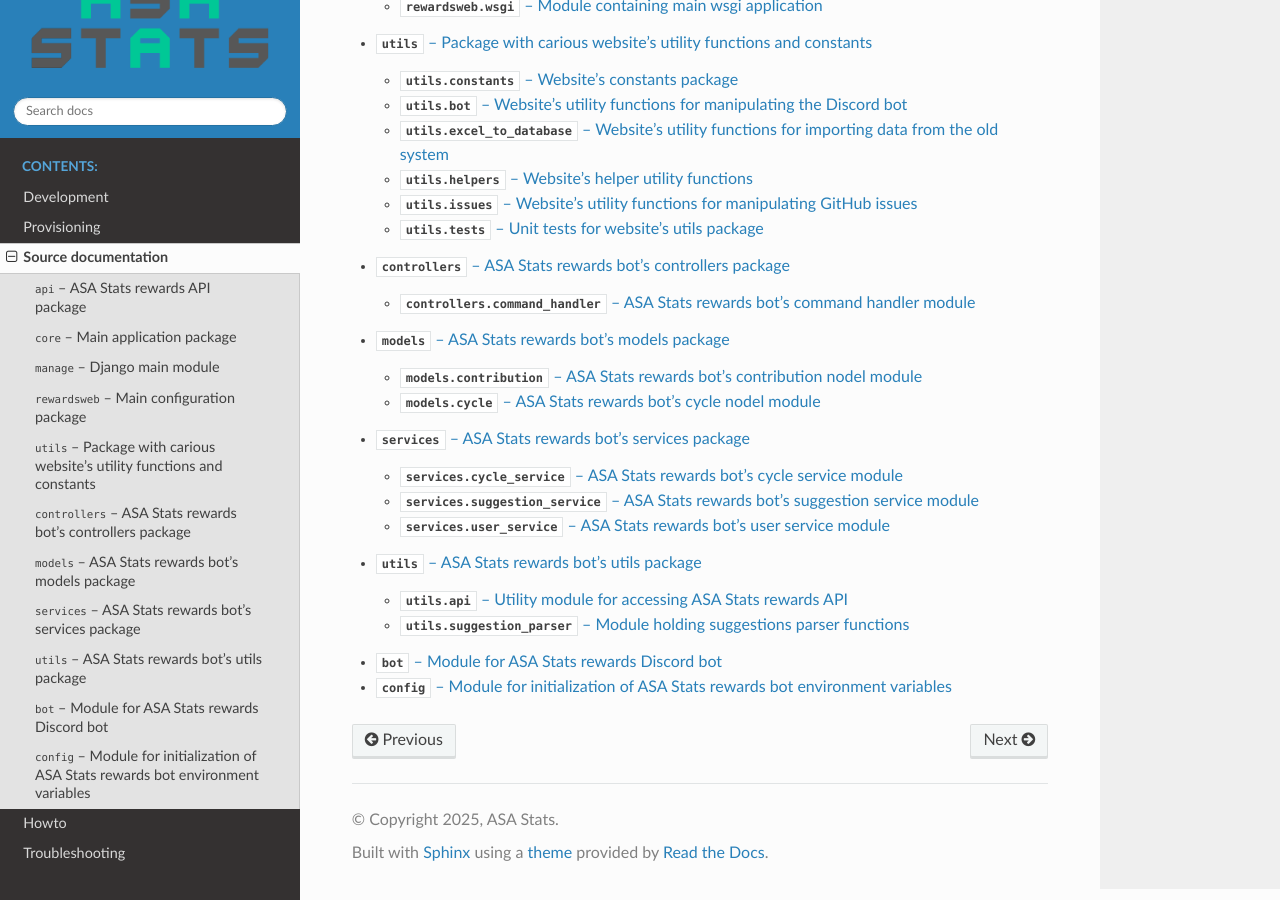
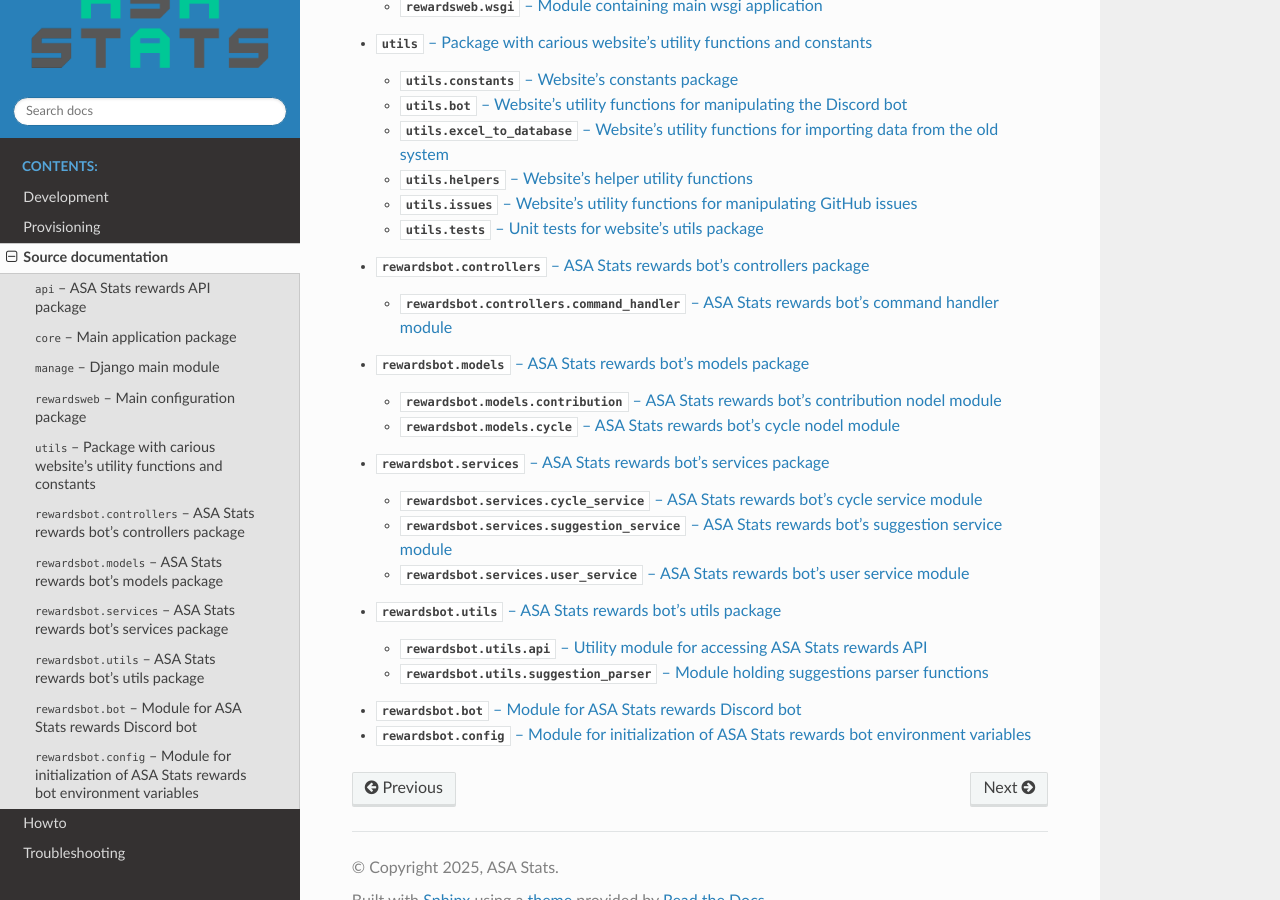
Before and after one commit to ipaleka/rewards-site, a Sphinx documentation site: the page built from docs/api.rst, in a window 1280 px wide and 900 px high, scrolled down 874 px. Built offline with Sphinx 7.4.7 and the Read the Docs theme 3.1.0, drawn with Linux system fonts in a browser that asks for light colours; the version number could not be read and is left out.

Commit message:
Bugfix for rewardsbot autodoc errors

```diff
--- a/docs/api/rewardsbot.rst
+++ b/docs/api/rewardsbot.rst
@@ -1,124 +1,124 @@
-:mod:`controllers` -- ASA Stats rewards bot's controllers package
-*****************************************************************
+:mod:`rewardsbot.controllers` -- ASA Stats rewards bot's controllers package
+****************************************************************************
 
-.. automodule:: controllers
+.. automodule:: rewardsbot.controllers
   :members:
   :undoc-members:
   :show-inheritance:
 
 
-:mod:`controllers.command_handler` --  ASA Stats rewards bot's command handler module
--------------------------------------------------------------------------------------
+:mod:`rewardsbot.controllers.command_handler` --  ASA Stats rewards bot's command handler module
+------------------------------------------------------------------------------------------------
 
-.. automodule:: controllers.command_handler
+.. automodule:: rewardsbot.controllers.command_handler
   :members:
   :undoc-members:
   :show-inheritance:
 
 
-:mod:`models` -- ASA Stats rewards bot's models package
-*******************************************************
+:mod:`rewardsbot.models` -- ASA Stats rewards bot's models package
+******************************************************************
 
-.. automodule:: models
+.. automodule:: rewardsbot.models
   :members:
   :undoc-members:
   :show-inheritance:
 
 
-:mod:`models.contribution` --  ASA Stats rewards bot's contribution nodel module
---------------------------------------------------------------------------------
+:mod:`rewardsbot.models.contribution` --  ASA Stats rewards bot's contribution nodel module
+-------------------------------------------------------------------------------------------
 
-.. automodule:: models.contribution
+.. automodule:: rewardsbot.models.contribution
   :members:
   :undoc-members:
   :show-inheritance:
 
 
-:mod:`models.cycle` --  ASA Stats rewards bot's cycle nodel module
-------------------------------------------------------------------
+:mod:`rewardsbot.models.cycle` --  ASA Stats rewards bot's cycle nodel module
+-----------------------------------------------------------------------------
 
-.. automodule:: models.cycle
+.. automodule:: rewardsbot.models.cycle
   :members:
   :undoc-members:
   :show-inheritance:
 
 
-:mod:`services` -- ASA Stats rewards bot's services package
-***********************************************************
+:mod:`rewardsbot.services` -- ASA Stats rewards bot's services package
+**********************************************************************
 
-.. automodule:: services
+.. automodule:: rewardsbot.services
   :members:
   :undoc-members:
   :show-inheritance:
 
 
-:mod:`services.cycle_service` --  ASA Stats rewards bot's cycle service module
-------------------------------------------------------------------------------
+:mod:`rewardsbot.services.cycle_service` --  ASA Stats rewards bot's cycle service module
+-----------------------------------------------------------------------------------------
 
-.. automodule:: services.cycle_service
+.. automodule:: rewardsbot.services.cycle_service
   :members:
   :undoc-members:
   :show-inheritance:
 
 
-:mod:`services.suggestion_service` --  ASA Stats rewards bot's suggestion service module
-----------------------------------------------------------------------------------------
+:mod:`rewardsbot.services.suggestion_service` --  ASA Stats rewards bot's suggestion service module
+---------------------------------------------------------------------------------------------------
 
-.. automodule:: services.suggestion_service
+.. automodule:: rewardsbot.services.suggestion_service
   :members:
   :undoc-members:
   :show-inheritance:
 
 
-:mod:`services.user_service` --  ASA Stats rewards bot's user service module
-----------------------------------------------------------------------------
+:mod:`rewardsbot.services.user_service` --  ASA Stats rewards bot's user service module
+---------------------------------------------------------------------------------------
 
-.. automodule:: services.user_service
+.. automodule:: rewardsbot.services.user_service
   :members:
   :undoc-members:
   :show-inheritance:
 
 
-:mod:`utils` -- ASA Stats rewards bot's utils package
-*****************************************************
+:mod:`rewardsbot.utils` -- ASA Stats rewards bot's utils package
+****************************************************************
 
-.. automodule:: utils
+.. automodule:: rewardsbot.utils
   :members:
   :undoc-members:
   :show-inheritance:
 
 
-:mod:`utils.api` --  Utility module for accessing ASA Stats rewards API
------------------------------------------------------------------------
+:mod:`rewardsbot.utils.api` --  Utility module for accessing ASA Stats rewards API
+----------------------------------------------------------------------------------
 
-.. automodule:: utils.api
+.. automodule:: rewardsbot.utils.api
   :members:
   :undoc-members:
   :show-inheritance:
 
 
-:mod:`utils.suggestion_parser` --  Module holding suggestions parser functions
-------------------------------------------------------------------------------
+:mod:`rewardsbot.utils.suggestion_parser` --  Module holding suggestions parser functions
+-----------------------------------------------------------------------------------------
 
-.. automodule:: utils.suggestion_parser
+.. automodule:: rewardsbot.utils.suggestion_parser
   :members:
   :undoc-members:
   :show-inheritance:
 
 
-:mod:`bot` -- Module for ASA Stats rewards Discord bot
-******************************************************
+:mod:`rewardsbot.bot` -- Module for ASA Stats rewards Discord bot
+*****************************************************************
 
-.. automodule:: bot
+.. automodule:: rewardsbot.bot
   :members:
   :undoc-members:
   :show-inheritance:
 
 
-:mod:`config` -- Module for initialization of ASA Stats rewards bot environment variables
-*****************************************************************************************
+:mod:`rewardsbot.config` -- Module for initialization of ASA Stats rewards bot environment variables
+****************************************************************************************************
 
-.. automodule:: config
+.. automodule:: rewardsbot.config
   :members:
   :undoc-members:
   :show-inheritance:
--- a/docs/conf.py
+++ b/docs/conf.py
@@ -19,8 +19,12 @@
 
 import django
 
-sys.path.insert(0, os.path.abspath("../rewardsbot"))
+# sys.path.insert(0, os.path.abspath('..'))
 sys.path.insert(0, os.path.abspath("../rewardsweb"))
+
+project_root = os.path.abspath(os.path.join(os.path.dirname(__file__), '..'))
+sys.path.insert(0, project_root)
+
 
 django.setup()
 
```
